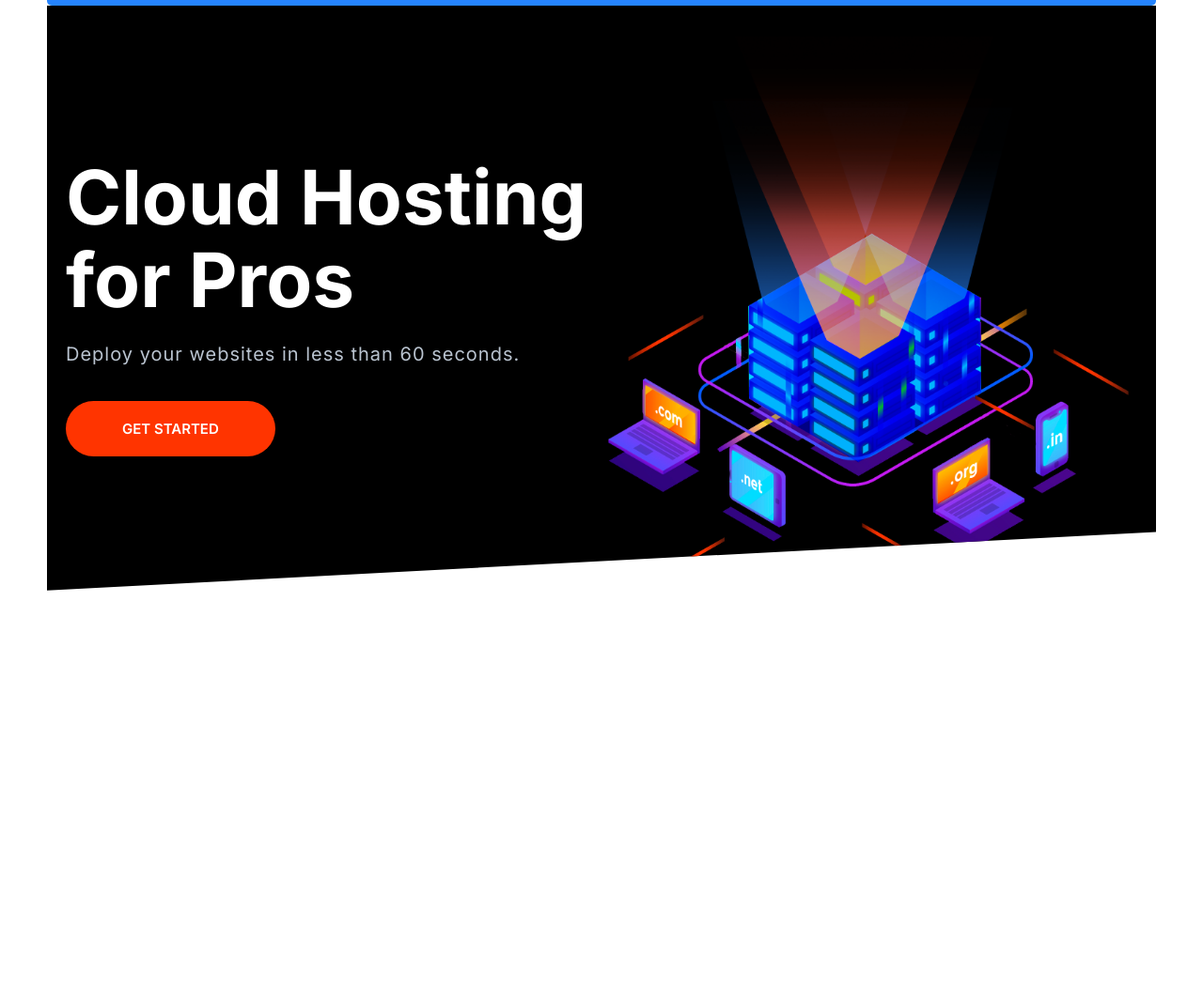
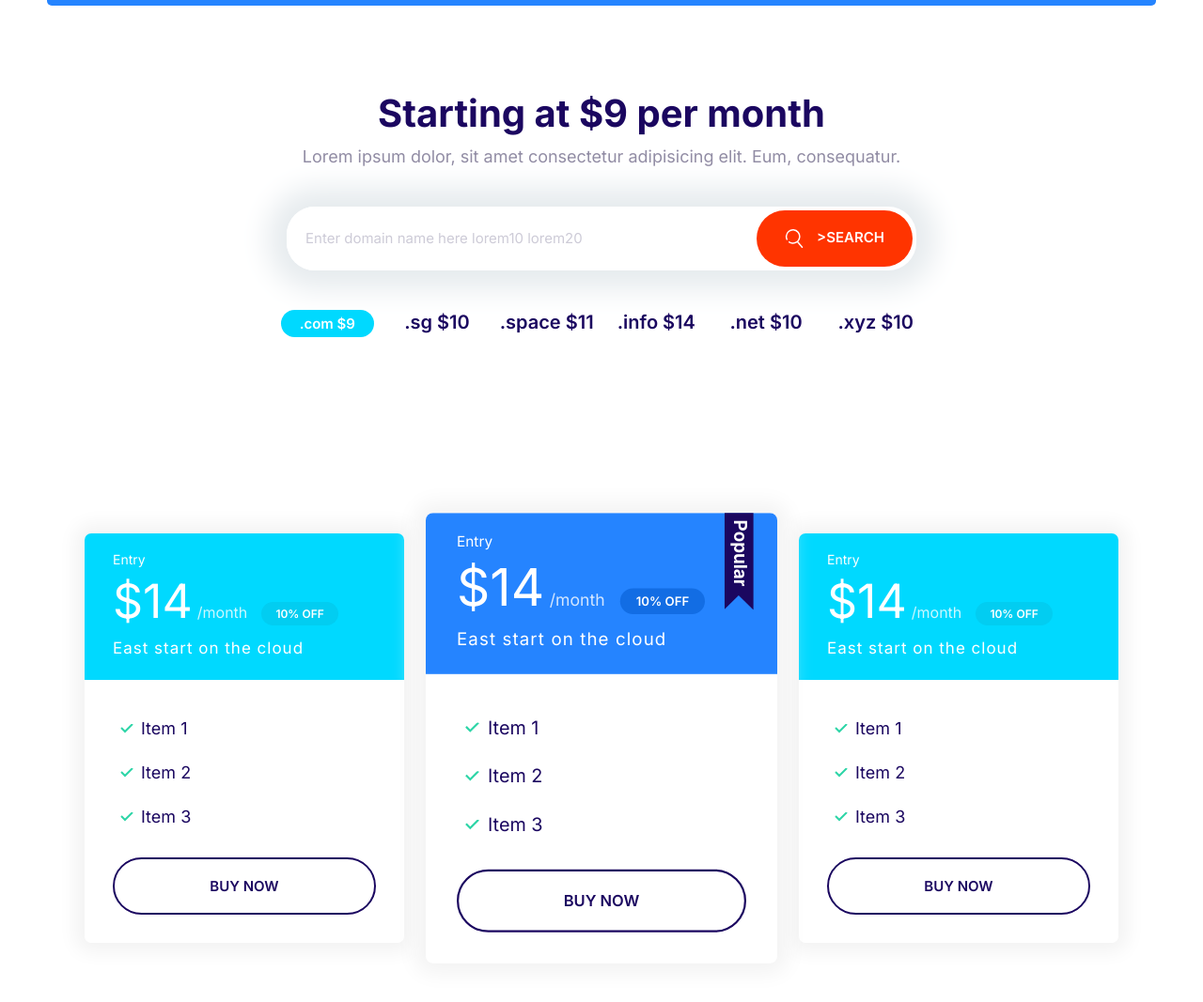
Before and after one commit to tvcampus00/demo, a plain HTML site: page index.html in a window 1280 px wide. Shown: the part 662-1729 px from the top of the page at 94% size. Before the commit the page ends 1341 px from the top, so only its background shows below. Drawn offline with Linux system fonts and the light colour scheme.

Commit message:
build the plan block.

```diff
--- a/css/styles.css
+++ b/css/styles.css
@@ -205,11 +205,19 @@ a {
   cursor: pointer;
   font-size: 1.8rem;
   font-weight: 600;
+  outline: 0;
   padding: 2rem 3rem;
   text-transform: uppercase;
   white-space: nowrap;
   text-align: center;
   margin: 1rem 0;
+}
+
+.btn .icon {
+  width: 2rem;
+  height: 2rem;
+  margin-right: 1rem;
+  vertical-align: middle;
 }
 
 .btn--primary {
@@ -293,7 +301,7 @@ a {
 .input-group .input {
   border: 0;
   flex-grow: 1;
-  padding: 1.5rem 1rem;
+  padding: 1.5rem 2rem;
 }
 
 .input-group .btn {
@@ -329,11 +337,19 @@ a {
   color: white;
 }
 
+.card--primary .badge--primary {
+  background: #126de4;
+}
+
 .card--secondary .badge--secondary {
   background: #02cdf1;
 }
 
 /* plans */
+.plan {
+  transition: transform 0.2s ease-out;
+}
+
 .plan__name {
   color: white;
   margin: 0;
@@ -363,6 +379,10 @@ a {
   margin-bottom: 2rem;
 }
 
+.plan--popular {
+  transform: scale(1.1);
+}
+
 .plan--popular .card__header {
   position: relative;
 }
@@ -374,6 +394,14 @@ a {
   position: absolute;
   top: -6px;
   right: 5%;
+}
+
+.plan:hover {
+  transform: scale(1.05);
+}
+
+.plan--popular:hover {
+  transform: scale(1.15);
 }
 
 @media screen and (min-width: 1024px) {
@@ -706,3 +734,38 @@ a {
     align-self: center;
   }
 }
+
+/* Domain Block */
+.block-domain .input-group {
+  box-shadow: 0 0 30px 20px #e6ebee;
+  border: 0;
+  margin: 4rem auto;
+  max-width: 670px;
+}
+
+.block-domain__prices {
+  display: grid;
+  grid-template-columns: repeat(3, 1fr);
+  grid-template-rows: repeat(2, 6rem);
+  font-size: 2rem;
+  font-weight: 600;
+  justify-items: center;
+  max-width: 700px;
+  margin: 0 auto;
+}
+
+@media screen and (min-width: 768px) {
+  .block-domain__prices {
+    grid-template-columns: repeat(auto-fit, minmax(10rem, 1fr));
+  }
+}
+
+/* Plans Block */
+.block-plans .grid {
+  gap: 8rem 4rem;
+}
+
+.block-plans .card {
+  max-width: 500px;
+  margin: 0 auto;
+}
--- a/index.html
+++ b/index.html
@@ -250,7 +250,7 @@
       </ul>
     </nav> -->
 
-    <section class="blcok block--dark block--skewed-left hero">
+    <!-- <section class="blcok block--dark block--skewed-left hero">
       <div class="container grid grid--1x2">
         <header class="block__header hero__content">
           <h1 class="block__heading">Cloud Hosting for Pros</h1>
@@ -264,6 +264,103 @@
           <img class="hero__image" src="image/banner.png" alt=""
         /></picture>
       </div>
+    </section> -->
+
+    <section class="block container block-domain">
+      <header class="block__header">
+        <h2>Starting at $9 per month</h2>
+        <p>
+          Lorem ipsum dolor, sit amet consectetur adipisicing elit. Eum,
+          consequatur.
+        </p>
+      </header>
+      <div class="input-group">
+        <input
+          type="text"
+          class="input"
+          placeholder="Enter domain name here lorem10 lorem20"
+          name=""
+          id=""
+        />
+        <button class="btn btn--accent">
+          <svg class="icon icon--white">
+            <use xlink:href="image/sprite.svg#search"></use>
+          </svg>
+          >Search
+        </button>
+      </div>
+      <ul class="list block-domain__prices">
+        <li><span class="badge badge--secondary">.com $9</span></li>
+        <li>.sg $10</li>
+        <li>.space $11</li>
+        <li>.info $14</li>
+        <li>.net $10</li>
+        <li>.xyz $10</li>
+      </ul>
+    </section>
+
+    <section class="block container block-plans">
+      <div class="grid grid--1x3">
+        <div class="plan">
+          <div class="card card--secondary">
+            <header class="card__header">
+              <h3 class="plan__name">Entry</h3>
+              <span class="plan__price">$14</span>
+              <span class="plan__billing-cycle">/month</span>
+              <span class="badge badge--secondary badge--small">10% OFF</span>
+              <span class="plan__description">East start on the cloud</span>
+            </header>
+            <div class="card__body">
+              <ul class="list list--tick">
+                <li class="list__item">Item 1</li>
+                <li class="list__item">Item 2</li>
+                <li class="list__item">Item 3</li>
+              </ul>
+              <button class="btn btn--outline btn--block">Buy Now</button>
+            </div>
+          </div>
+        </div>
+
+        <div class="plan plan--popular">
+          <div class="card card--primary">
+            <header class="card__header">
+              <h3 class="plan__name">Entry</h3>
+              <span class="plan__price">$14</span>
+              <span class="plan__billing-cycle">/month</span>
+              <span class="badge badge--primary badge--small">10% OFF</span>
+              <span class="plan__description">East start on the cloud</span>
+            </header>
+            <div class="card__body">
+              <ul class="list list--tick">
+                <li class="list__item">Item 1</li>
+                <li class="list__item">Item 2</li>
+                <li class="list__item">Item 3</li>
+              </ul>
+              <button class="btn btn--outline btn--block">Buy Now</button>
+            </div>
+          </div>
+        </div>
+
+        <div class="plan">
+          <div class="card card--secondary">
+            <header class="card__header">
+              <h3 class="plan__name">Entry</h3>
+              <span class="plan__price">$14</span>
+              <span class="plan__billing-cycle">/month</span>
+              <span class="badge badge--secondary badge--small">10% OFF</span>
+              <span class="plan__description">East start on the cloud</span>
+            </header>
+            <div class="card__body">
+              <ul class="list list--tick">
+                <li class="list__item">Item 1</li>
+                <li class="list__item">Item 2</li>
+                <li class="list__item">Item 3</li>
+              </ul>
+              <button class="btn btn--outline btn--block">Buy Now</button>
+            </div>
+          </div>
+        </div>
+      </div>
     </section>
 
     <script src="js/main.js"></script>
```
Also changed, not shown: components/planBlock.html (added, +63 -0 lines).
